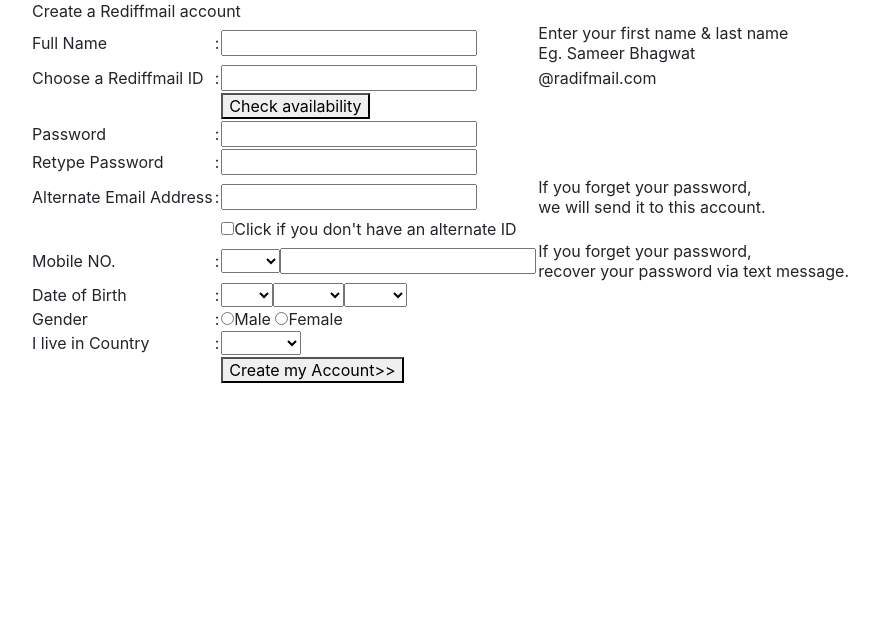
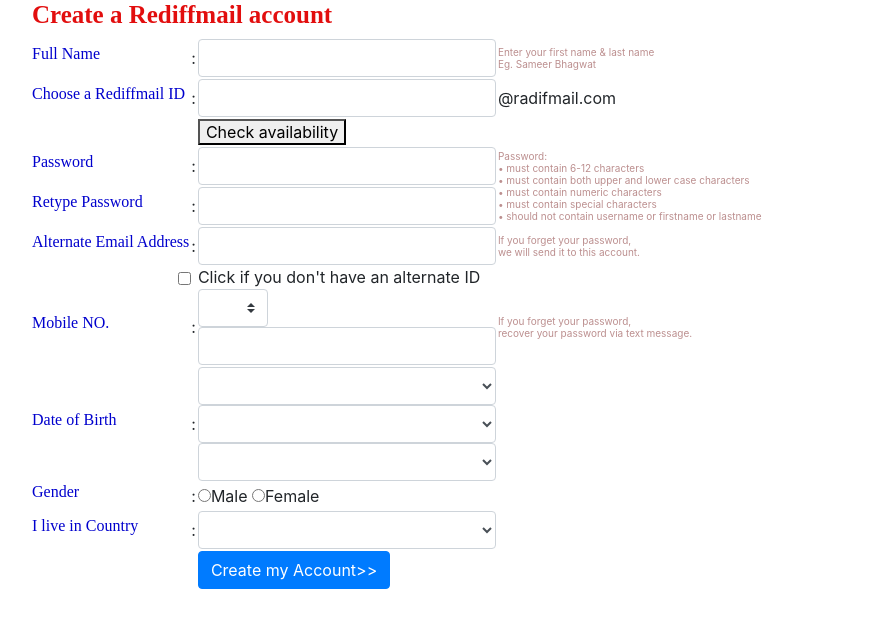
Before and after one commit to parthsapra/angular-rediffmail, an Angular app: page / in a window 1280 px wide. Shown: the top 628 px of the page, without its empty margins (54-933 px from the left). Built offline with nearby package versions, Linux system fonts and the light colour scheme.

Commit message:
2 files modified

```diff
--- a/src/app/app.component.css
+++ b/src/app/app.component.css
@@ -1,3 +1,36 @@
-p {
-  font-family: Lato;
+body{
+    background-color: rgb(255, 255, 255);
 }
+
+.header{
+    font-weight: bold;
+    color: rgb(226, 14, 14);
+    font-size: 25px;
+    font-family: cursive;
+    display: ;
+}
+
+.dLable{
+    font-family: 'Times New Roman', Times, serif;
+    color: mediumblue;
+}
+.note{
+    color: rosybrown;
+    font-size: x-small;
+}
+
+.txt {
+    border-radius: 5px;
+    /* border: 2px solid #609;
+    padding: 20px;
+    width: 200px;
+    height: 15px;     */
+}
+
+.ddl1{
+  width: 70px;
+}
+
+.tdmob{
+  width: 300px;
+}
--- a/src/app/app.component.html
+++ b/src/app/app.component.html
@@ -1,20 +1,20 @@
 <!-- <hello name="{{ name }}"></hello> -->
-<div class="container">
+<div  class="container">
 <form>
 	<table>
 		<tr>
-			<td colspan="4">Create a Rediffmail account</td>
+			<td colspan="4"><label class="header"> Create a Rediffmail account</label></td>
 		</tr>
 		<tr>
-			<td>Full Name</td>
+			<td class="dLable"><label for="exampleInputEmail1 ">Full Name</label></td>
 			<td>:</td>
-			<td><input type="text" [(ngModel)]="user.firstName" [ngModelOptions]="{standalone: true}" ></td>
-			<td>Enter your first name & last name<br>Eg. Sameer Bhagwat</td>
+			<td><input type="text"  class="form-control required" [(ngModel)]="user.firstName" [ngModelOptions]="{standalone: true}" ></td>
+			<td class="note">Enter your first name & last name<br>Eg. Sameer Bhagwat</td>
 		</tr>
 		<tr>
-			<td>Choose a Rediffmail ID</td>
+			<td class="dLable"><label for="exampleInputEmail1">Choose a Rediffmail ID</label></td>
 			<td>:</td>
-			<td><input type="text" [(ngModel)]="user.emailId"[ngModelOptions]="{standalone: true}" ></td>
+			<td><input type="text" class="form-control" [(ngModel)]="user.emailId"[ngModelOptions]="{standalone: true}" ></td>
 			<td>@radifmail.com</td>
 		</tr>
 		<tr>
@@ -24,49 +24,52 @@
 			<td></td>
 		</tr>
 		<tr>
-			<td>Password</td>
+			<td class="dLable"><label for="exampleInputEmail1">Password</label></td>
 			<td>:</td>
-			<td><input type="password" [(ngModel)]="user.password"[ngModelOptions]="{standalone: true}"></td>
+			<td><input type="password" class="form-control" [(ngModel)]="user.password"[ngModelOptions]="{standalone: true}"></td>
+			<td class="note" rowspan="2">Password:<br>• must contain 6-12 characters<br>
+            • must contain both upper and lower case characters<br>• must contain numeric characters<br>• must
+            contain special characters
+            <br>• should not contain username or firstname or lastname</td>
+		</tr>
+		<tr>
+			<td class="dLable"><label for="exampleInputEmail1">Retype Password</label></td>
+			<td>:</td>
+			<td><input type="password" class="form-control" [(ngModel)]="user.confirmPassword"[ngModelOptions]="{standalone: true}"></td>
 			<td></td>
 		</tr>
 		<tr>
-			<td>Retype Password</td>
+			<td class="dLable"><label for="exampleInputEmail1">Alternate Email Address</label></td>
 			<td>:</td>
-			<td><input type="password" [(ngModel)]="user.confirmPassword"[ngModelOptions]="{standalone: true}"></td>
-			<td></td>
-		</tr>
-		<tr>
-			<td>Alternate Email Address</td>
-			<td>:</td>
-			<td><input type="text" [(ngModel)]="user.altEmailId"[ngModelOptions]="{standalone: true}"></td>
-			<td>If you forget your password,<br>we will send it to this account.</td>
+			<td><input type="text" class="form-control" [(ngModel)]="user.altEmailId"[ngModelOptions]="{standalone: true}"></td>
+			<td class="note">If you forget your password,<br>we will send it to this account.</td>
 		</tr>
 		<tr>
 			<td></td>
 			<td></td>
-			<td colspan="2"><input type="checkbox" id="checkBox1">Click if you don't have an alternate ID</td>
+			<td colspan="2"><input type="checkbox"class="form-check-input" id="checkBox1">Click if you don't have an alternate ID</td>
 		</tr>
 		<tr>
-			<td>Mobile NO.</td>
+			<td class="dLable"><label for="exampleInputEmail1">Mobile NO.</label></td>
 			<td>:</td>
-			<td>
-				<select [(ngModel)]="user.countryCode"[ngModelOptions]="{standalone: true}">
+			<td class="tdmob">
+				<select [(ngModel)]="user.countryCode" class="custom-select ddl1"[ngModelOptions]="{standalone: true}">
           <option>+91</option>
           <option>+1</option>
           <option>+391</option>
           <option>+44</option>
           <option>+93</option>
         </select>
-				<input type="text" [(ngModel)]="user.mobileNo"[ngModelOptions]="{standalone: true}">
+				<input type="text" class="form-control mob" [(ngModel)]="user.mobileNo"[ngModelOptions]="{standalone: true}">
       </td>
-			<td>If you forget your password,<br>recover your password via text message.</td>
+			<td class="note">If you forget your password,<br>recover your password via text message.</td>
 		</tr>
 		<tr>
-			<td>Date of Birth</td>
+			<td class="dLable"><label for="exampleInputEmail1">Date of Birth</label></td>
 			<td>:</td>
 			<td>
-				<select [(ngModel)]="user.day"[ngModelOptions]="{standalone: true}">
-          <option value="0" disabled>Day</option>
+				<select class="form-control" [(ngModel)]="user.day"[ngModelOptions]="{standalone: true}">
+          <option value="0" selected disabled>Day</option>
           <option>1</option>
           <option>2</option>
           <option>3</option>
@@ -80,7 +83,7 @@
           <option>11</option>
           <option>12</option>
         </select>
-				<select  [(ngModel)]="user.month"[ngModelOptions]="{standalone: true}">
+				<select  class="form-control" [(ngModel)]="user.month"[ngModelOptions]="{standalone: true}">
           <option value="0" disabled>Month</option>
           <option>JAN</option>
           <option>FEB</option>
@@ -95,7 +98,7 @@
           <option>NOV</option>
           <option>DEC</option>
         </select>
-				<select [(ngModel)]="user.year"[ngModelOptions]="{standalone: true}">
+				<select class="form-control" [(ngModel)]="user.year"[ngModelOptions]="{standalone: true}">
           <option value="0" disabled>Year</option>
           <option>2010</option>
           <option>2009</option>
@@ -114,17 +117,17 @@
 			<td></td>
 		</tr>
 		<tr>
-			<td>Gender</td>
+			<td class="dLable"><label for="exampleInputEmail1">Gender</label></td>
 			<td>:</td>
 			<td><input type="radio" name="gender" value="male" [(ngModel)]="user.gender"[ngModelOptions]="{standalone: true}">Male
 				<input type="radio" name="gender" value="female" [(ngModel)]="user.gender" [ngModelOptions]="{standalone: true}">Female </td>
 			<td></td>
 		</tr>
 		<tr>
-			<td>I live in Country</td>
+			<td class="dLable"><label for="exampleInputEmail1">I live in Country</label></td>
 			<td>:</td>
 			<td>
-				<select [(ngModel)]="user.country"[ngModelOptions]="{standalone: true}">
+				<select class="form-control" [(ngModel)]="user.country"[ngModelOptions]="{standalone: true}">
         <option>India</option>
         <option>U.S.</option>
         <option>Canada</option>
@@ -134,10 +137,11 @@
 			</td>
       <td></td>
 		</tr>
+
     <tr>
       <td></td>
       <td></td>
-      <td colspan="2"><button id="btn2" (click)="submit()">Create my Account>></button></td>
+      <td colspan="2"><button id="btn2" class="btn btn-primary" (click)="submit()">Create my Account>></button></td>
     </tr>
 	</table>
 </form>
```
